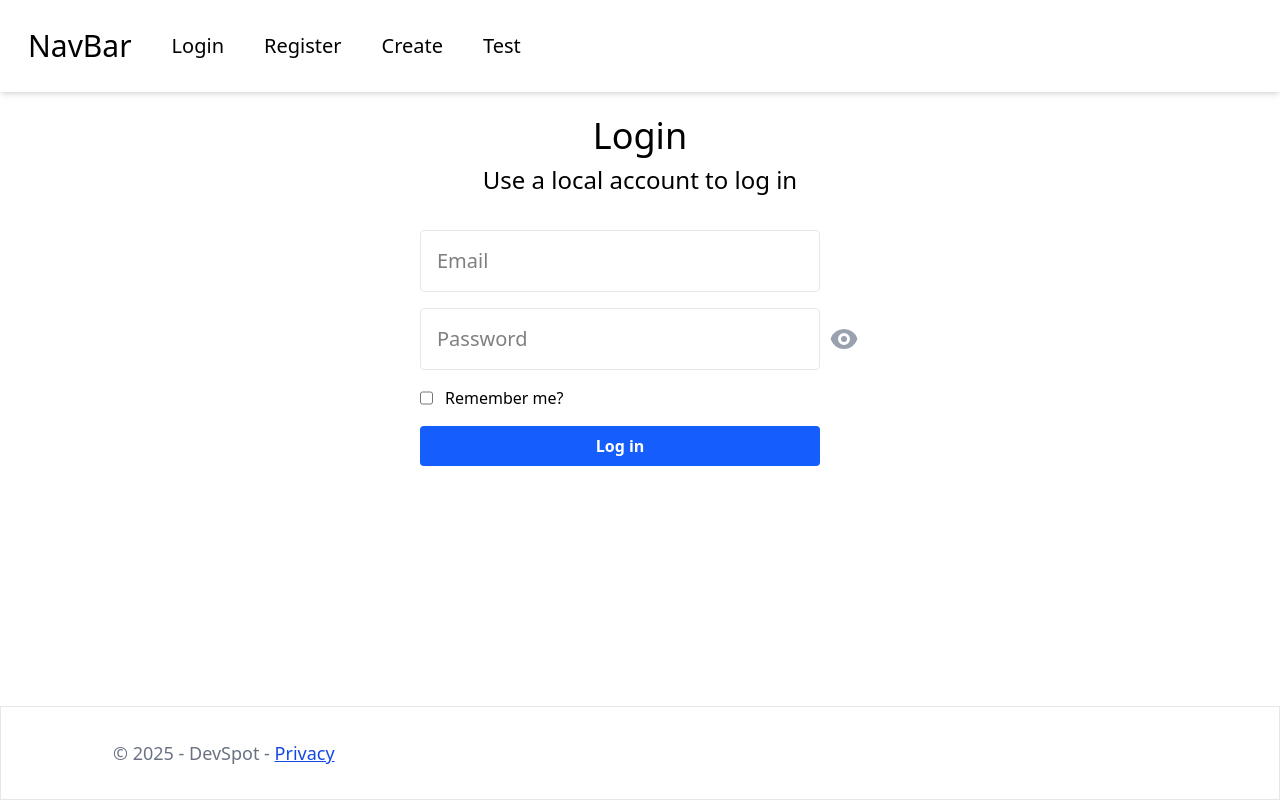
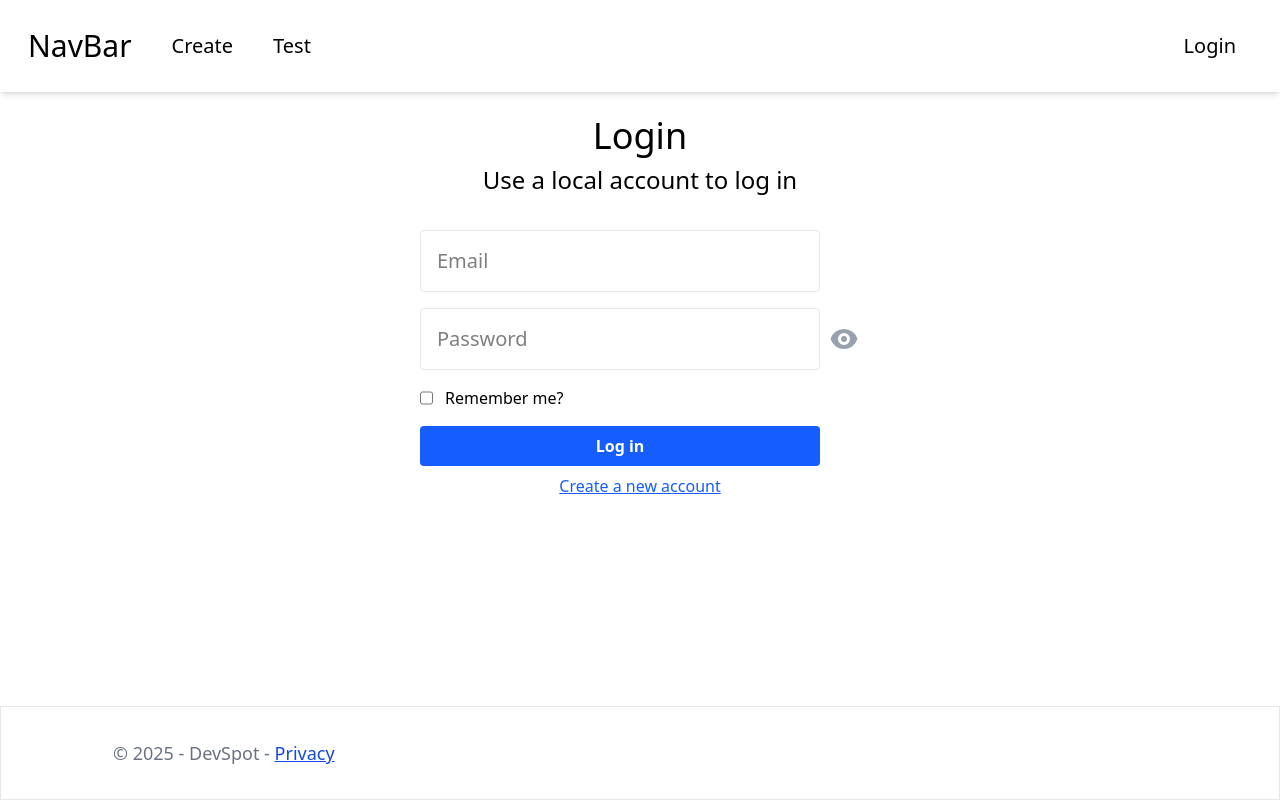
Before and after one commit to yiwenwangANU/dotnetfrontend, a Next.js app: page /identity/account/login in a window 1280 px wide. Built offline with nearby package versions, Linux system fonts and the light colour scheme; no server answers.

Commit message:
update nav bar, move register link from navbar to login page

```diff
--- a/src/app/identity/account/login/page.tsx
+++ b/src/app/identity/account/login/page.tsx
@@ -4,6 +4,7 @@ import { useEffect, useState } from "react";
 import { useForm, SubmitHandler } from "react-hook-form";
 import useLogin from "@/hooks/useLogin";
 import { EyeIcon, EyeSlashIcon } from "@heroicons/react/16/solid";
+import Link from "next/link";
 type Inputs = {
   email: string;
   password: string;
@@ -84,6 +85,12 @@ const Login = () => {
           Log in
         </Button>
       </form>
+      <Link
+        href={"/identity/account/register"}
+        className="text-blue-600 underline items-start"
+      >
+        Create a new account
+      </Link>
     </div>
   );
 };
--- a/src/components/Navbar.tsx
+++ b/src/components/Navbar.tsx
@@ -2,14 +2,18 @@ import Link from "next/link";
 
 const Navbar = () => {
   return (
-    <div className="flex flex-row items-center gap-10 shadow-md shadow-grey-50 text-xl font-light p-7">
-      <Link className="text-3xl" href={"/"}>
-        NavBar
+    <div className="flex flex-row items-center shadow-md shadow-grey-50 text-xl font-light p-7 justify-between">
+      <div className="flex flex-row items-center gap-10">
+        <Link className="text-3xl" href={"/"}>
+          NavBar
+        </Link>
+        <Link href={"/jobPostings/create"}>Create</Link>
+        <Link href={"/identity/account/test"}>Test</Link>
+      </div>
+
+      <Link href={"/identity/account/login"} className="px-4">
+        Login
       </Link>
-      <Link href={"/identity/account/login"}>Login</Link>
-      <Link href={"/identity/account/register"}>Register</Link>
-      <Link href={"/jobPostings/create"}>Create</Link>
-      <Link href={"/identity/account/test"}>Test</Link>
     </div>
   );
 };
```
